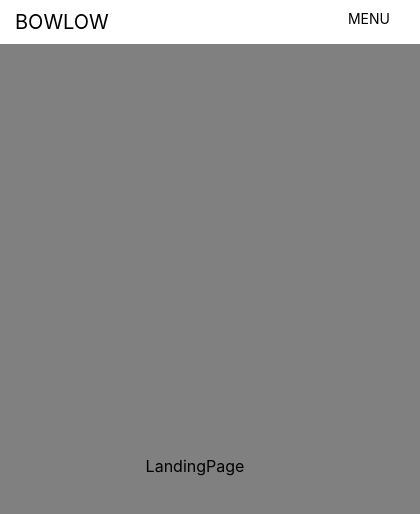
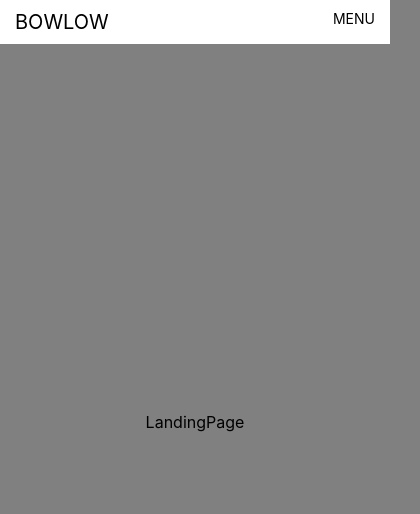
Before and after one commit to dmsvk0217/bowlow, a React (Create React App) app in the folder client/: page / in a window 390 px wide. Shown: the top 514 px of the page, 420 px wide, since content can reach past the window. Built offline with nearby package versions, Linux system fonts and the light colour scheme.

Commit message:
mobile navbar 구현

```diff
--- a/client/src/component/Navbar/Navbar.js
+++ b/client/src/component/Navbar/Navbar.js
@@ -4,14 +4,24 @@ import "./Navber.css";
 
 function Navbar() {
   const positionChange = useRef();
+  const opacityChange = useRef();
+  const navBarChange = useRef();
 
-  const menuHandler = () => {
-    // ChangePosition.current.style = "right:0px;";
+  const menuOnHandler = () => {
+    positionChange.current.style =
+      "display:block; visibility: visible; right:0px; z-index:101";
+    opacityChange.current.style =
+      "opacity:0.5; visibility: visible; right: 300px; z-index:100";
+  };
+
+  const menuOffHandler = () => {
+    positionChange.current.style = "right:-300px; z-index:-1";
+    opacityChange.current.style = "opacity:0;  right: 0px; z-index:-1";
   };
 
   return (
     <>
-      <nav className="navbar">
+      <nav className="navbar" ref={navBarChange}>
         <div className="navbar__top">
           <div className="navbar__top__logo">
             <span>BOWLOW</span>
@@ -41,6 +51,9 @@ function Navbar() {
               <Link to="#">장바구니</Link>
             </li>
           </ul>
+          <Link to="#" className="menu" onClick={menuOnHandler}>
+            MENU
+          </Link>
         </div>
 
         <ul className="navbar__bottom">
@@ -57,35 +70,59 @@ function Navbar() {
             <Link to="#">SHOP</Link>
           </li>
         </ul>
-        <Link to="#" className="menu" onClick={menuHandler}>
-          MENU
-        </Link>
       </nav>
       <div ref={positionChange} className="mobile__menu">
         <ul className="mobile__menu__section__1">
-          <li className="mobile__menu__section__1__item">검색</li>
-          <li className="mobile__menu__section__1__item">로그인</li>
-          <li className="mobile__menu__section__1__item">장바구니</li>
-          <li className="mobile__menu__section__1__item">마이 페이지</li>
+          <li className="mobile__menu__section__1__item">
+            <Link to="#">검색</Link>
+          </li>
+          <li className="mobile__menu__section__1__item">
+            <Link to="#">로그인</Link>
+          </li>
+          <li className="mobile__menu__section__1__item">
+            <Link to="#">장바구니</Link>
+          </li>
+          <li className="mobile__menu__section__1__item">
+            <Link to="#">마이 페이지</Link>
+          </li>
         </ul>
 
         <ul className="mobile__menu__section__2">
-          <li className="mobile__menu__section__2__item">BOWUL</li>
-          <li className="mobile__menu__section__2__item">NEW ARRIVALS</li>
-          <li className="mobile__menu__section__2__item">BEST ITEM</li>
-          <li className="mobile__menu__section__2__item">SHOP</li>
+          <li className="mobile__menu__section__2__item">
+            <Link to="#">BOWUL</Link>
+          </li>
+          <li className="mobile__menu__section__2__item">
+            <Link to="#">NEW ARRIVALS</Link>
+          </li>
+          <li className="mobile__menu__section__2__item">
+            <Link to="#">BEST ITEM</Link>
+          </li>
+          <li className="mobile__menu__section__2__item">
+            <Link to="#">SHOP</Link>
+          </li>
         </ul>
 
         <ul className="mobile__menu__section__3">
-          <li className="mobile__menu__section__3__item">공지사항</li>
-          <li className="mobile__menu__section__3__item">이벤트</li>
-          <li className="mobile__menu__section__3__item">리뷰</li>
+          <li className="mobile__menu__section__3__item">
+            <Link to="#">공지사항</Link>
+          </li>
+          <li className="mobile__menu__section__3__item">
+            <Link to="#">이벤트</Link>
+          </li>
+          <li className="mobile__menu__section__3__item">
+            <Link to="#">리뷰</Link>
+          </li>
         </ul>
 
         <ul className="mobile__menu__section__4">
           <Link to="#">Instagram</Link>
         </ul>
       </div>
+      <div
+        className="mobile__box"
+        ref={opacityChange}
+        onClick={menuOffHandler}
+      ></div>
     </>
   );
 }
--- a/client/src/component/Navbar/Navber.css
+++ b/client/src/component/Navbar/Navber.css
@@ -1,9 +1,18 @@
 .navbar {
   display: flex;
+  box-sizing: border-box;
   flex-direction: column;
   padding: 10px 15px;
   height: auto;
   transition: all 0.7s;
+  position: fixed;
+  overflow: hidden;
+  top: 0;
+  left: 0;
+  right: 0;
+  width: 100%;
+  background: none;
+  z-index: 1;
 }
 .navbar:hover {
   background-color: white;
@@ -56,13 +65,19 @@ a {
 }
 
 .mobile__menu {
-  display: none;
+  display: block;
+  visibility: hidden;
   flex-direction: column;
+  transition: all 0.7s;
+  background-color: white;
   padding: 10px 15px;
   width: 270px;
   height: 100%;
-  position: absolute;
+  position: fixed;
   right: -300px;
+  top: 0px;
+  overflow-y: auto;
+  z-index: -1;
 }
 .mobile__menu__section__1 {
   display: flex;
@@ -88,12 +103,23 @@ a {
 }
 .mobile__menu__section__4 {
 }
+.mobile__box {
+  display: block;
+  position: fixed;
+  visibility: hidden;
+  top: 0;
+  left: 0;
+  right: 0px;
+  bottom: 0;
+  background-color: black;
+  opacity: 0;
+  z-index: -1;
+  transition: all 0.7s;
+}
 
 @media only screen and (max-width: 900px) {
   .menu {
-    display: block;
-    position: absolute;
-    right: 0;
+    display: inline-block;
   }
   .navbar__top__middleMenu,
   .navbar__top__sideMenu,
```
